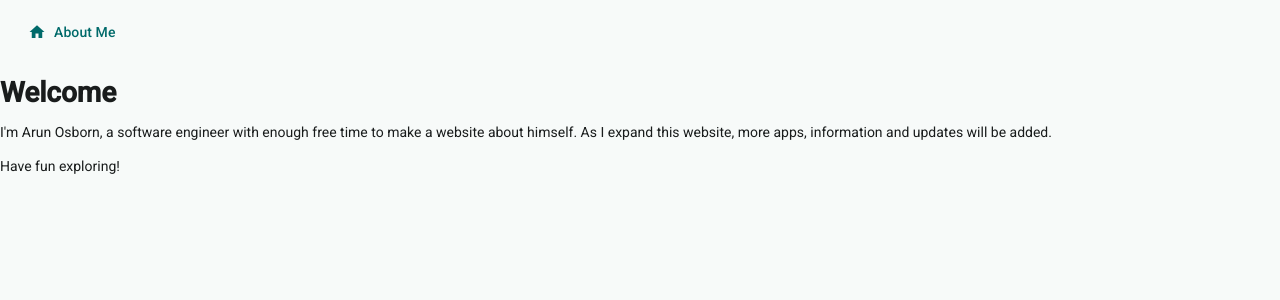
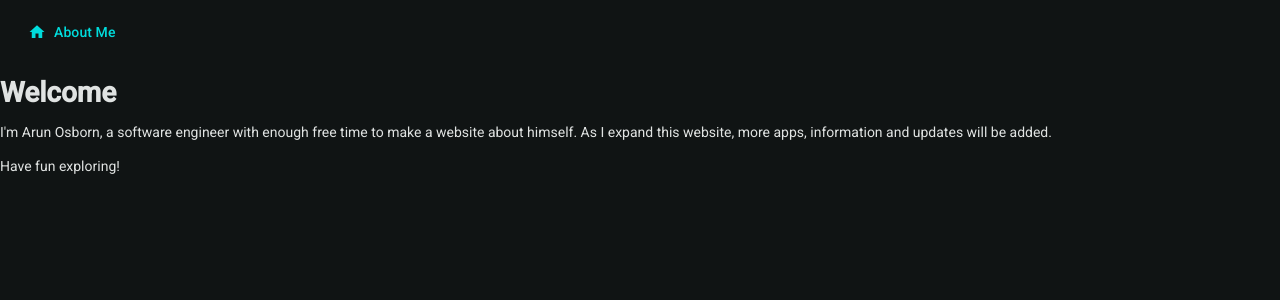
Before and after one commit to ArunOsborn/Portfolio, an Angular app in the folder frontend/portfolio/: page / in a window 1280 px wide. Shown: the top 300 px of the page. Built offline with nearby package versions, Linux system fonts and the light colour scheme.

Commit message:
feature: switch to dark mode

```diff
--- a/frontend/portfolio/src/styles.scss
+++ b/frontend/portfolio/src/styles.scss
@@ -21,7 +21,7 @@ body {
   // Default the application to a light color theme. This can be changed to
   // `dark` to enable the dark color theme, or to `light dark` to defer to the
   // user's system settings.
-  color-scheme: light;
+  color-scheme: dark;
 
   // Set a default background, font and text colors for the application using
   // Angular Material's system-level CSS variables. Learn more about these
```
